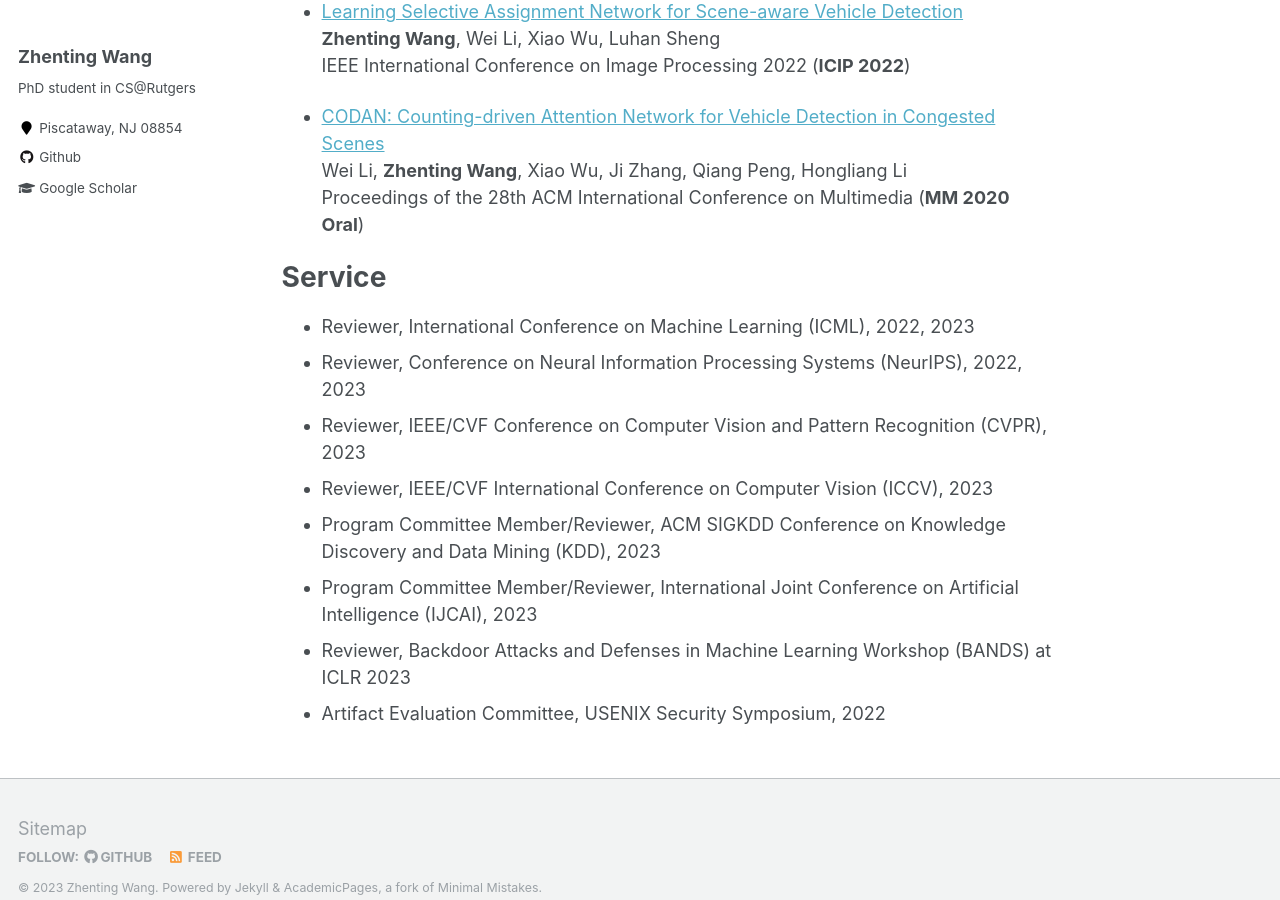
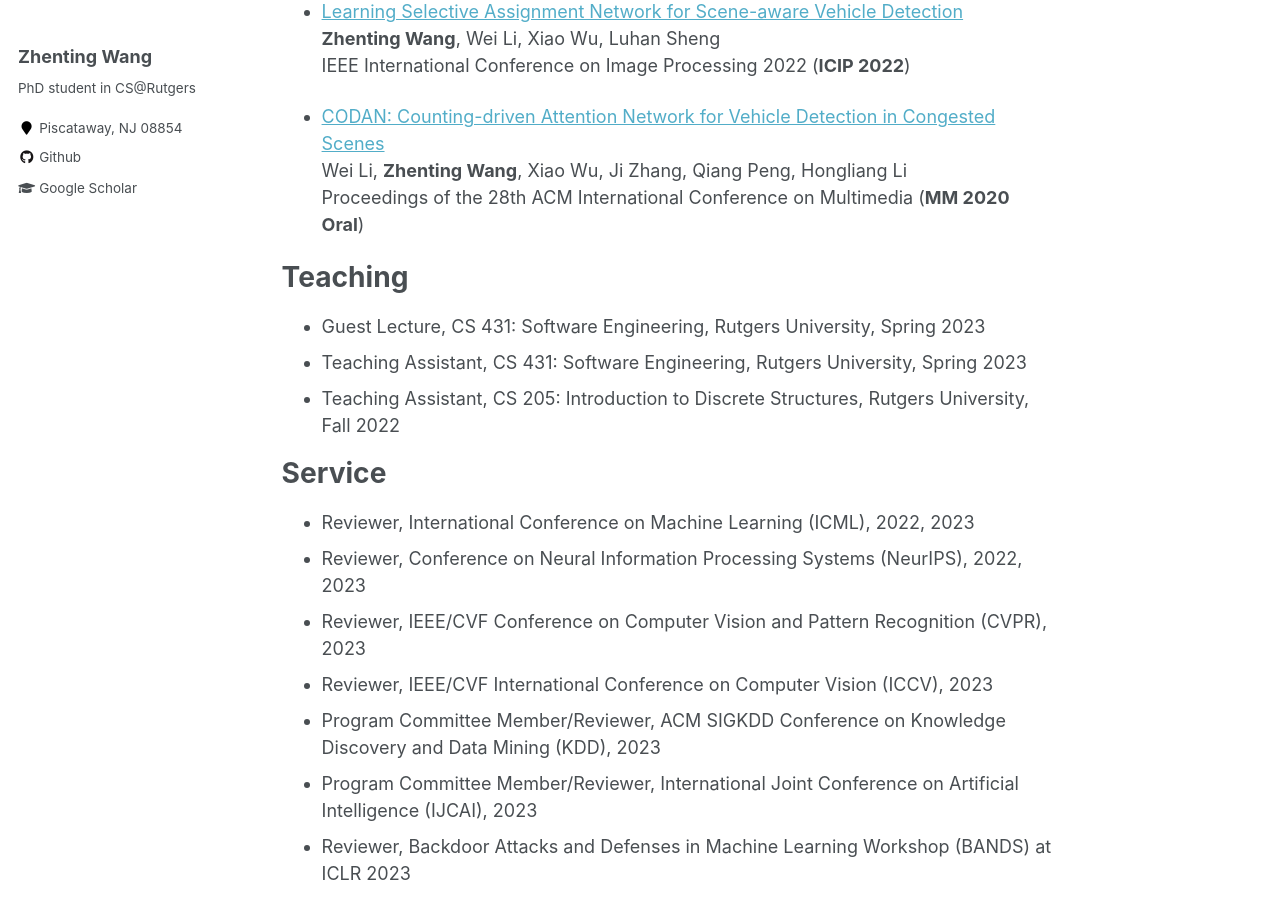
Before and after one commit to ZhentingWang/zhentingwang.github.io, a Jekyll site: the page built from _pages/about.md, in a window 1280 px wide and 900 px high, scrolled down 1901 px. Built offline with Jekyll 4.4.1, drawn with Linux system fonts in a browser that asks for light colours.

Commit message:
Update about.md

```diff
--- a/_pages/about.md
+++ b/_pages/about.md
@@ -69,6 +69,13 @@ IEEE International Conference on Image Processing 2022 (**ICIP 2022**)
 Wei Li, **Zhenting Wang**, Xiao Wu, Ji Zhang, Qiang Peng, Hongliang Li
 Proceedings of the 28th ACM International Conference on Multimedia (**MM 2020 Oral**)
 
+Teaching
+======
+* Guest Lecture, CS 431: Software Engineering, Rutgers University, Spring 2023
+* Teaching Assistant, CS 431: Software Engineering, Rutgers University, Spring 2023
+* Teaching Assistant, CS 205: Introduction to Discrete Structures, Rutgers University, Fall 2022
+
+
 Service
 ======
 * Reviewer, International Conference on Machine Learning (ICML), 2022, 2023
```
